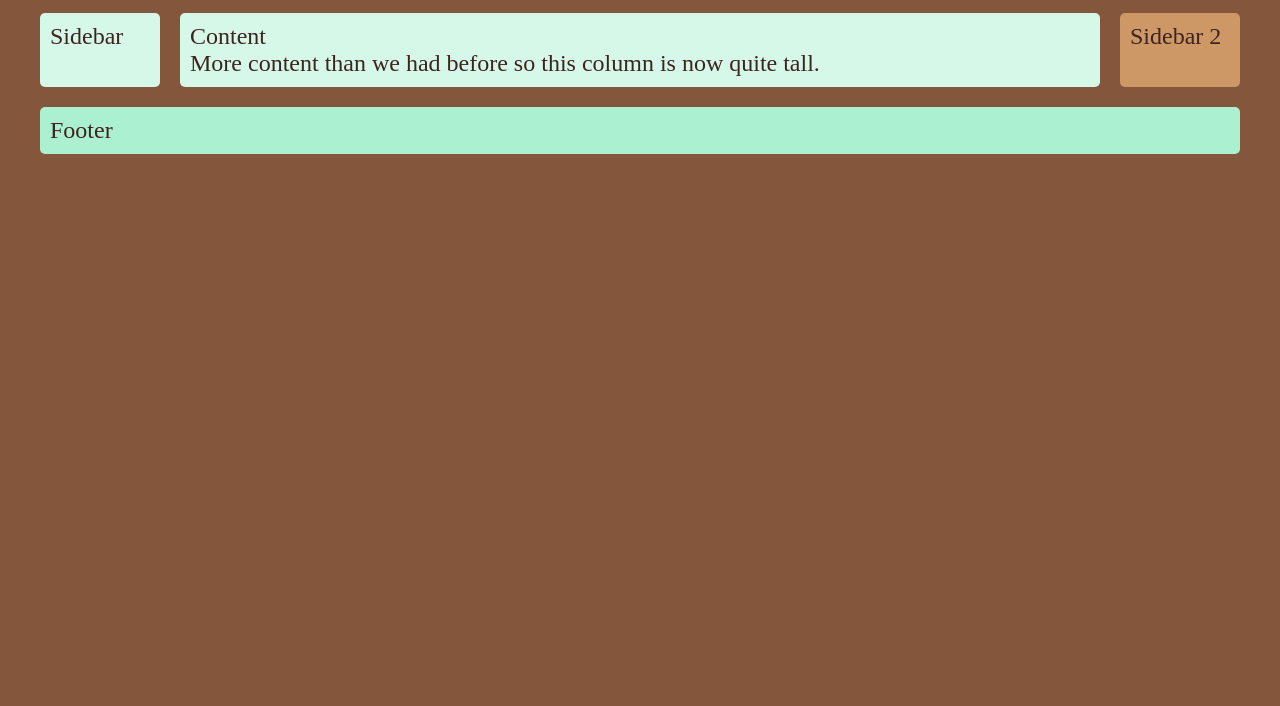
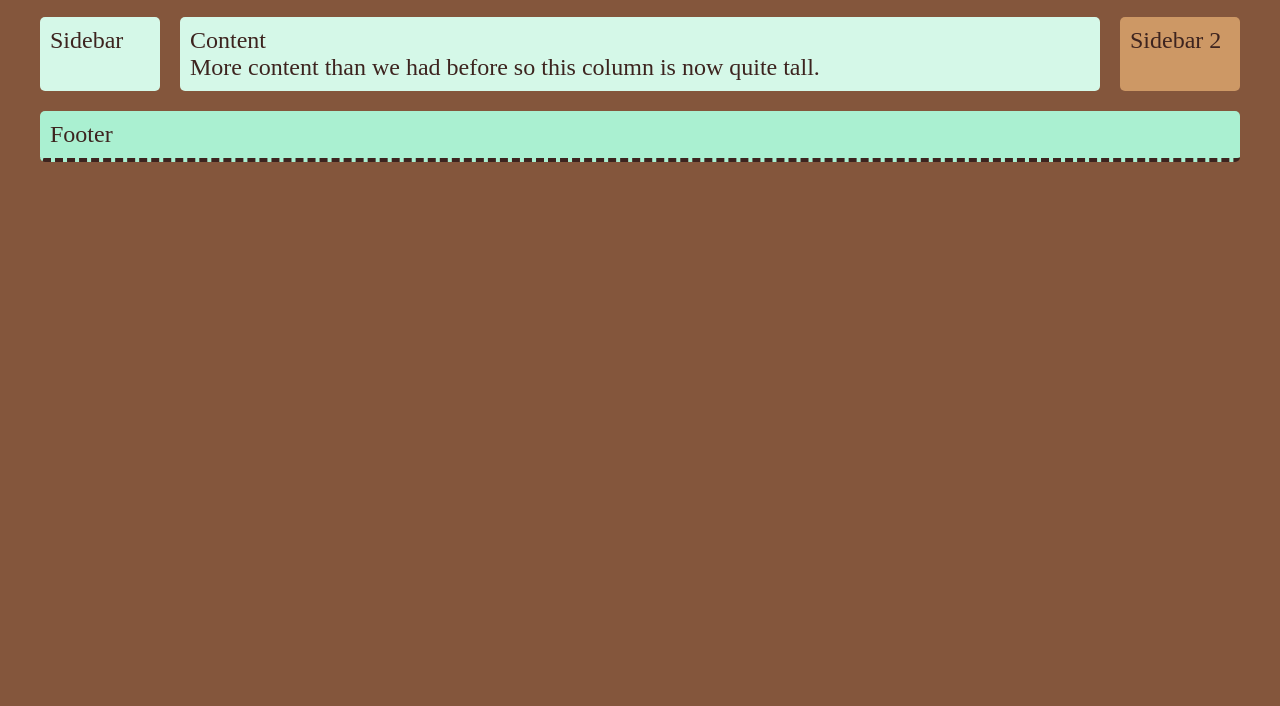
Before and after one commit to SlothDomination/exc2, a plain HTML site: page index.htm in a window 1280 px wide. Shown: the part 94-800 px from the top of the page. Drawn offline with Linux system fonts and the light colour scheme.

Commit message:
ajouter border bottom Footer et Header

```diff
--- a/css/style.css
+++ b/css/style.css
@@ -75,6 +75,7 @@ body {
   .header,
   .footer {
     background-color:#AAF0D1;
+    border-bottom: 0.2em dashed #3D241F;
   }
 
   .sidebar2 {
```
